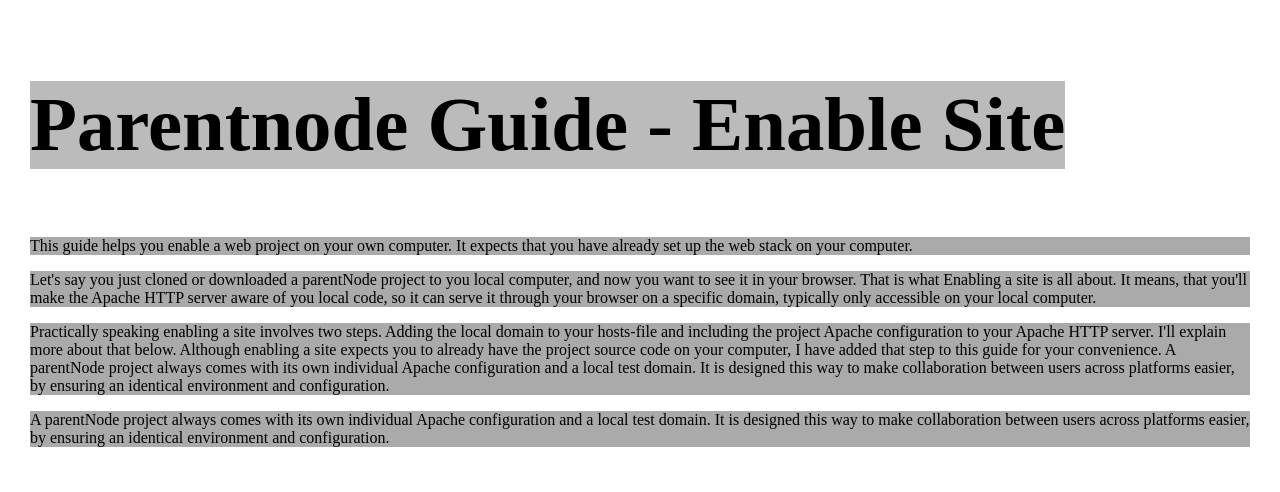
After one commit to parentnode/hwd, a PHP site: page /files_mads/enable-site.php in a window 1280 px wide. The commit adds this page. Shown: the top 492 px of the page. Run offline with PHP 8.4, Linux system fonts and the light colour scheme.

Commit message:
new page

```diff
--- /dev/null
+++ b/theme/www/files_mads/enable-site.php
@@ -0,0 +1,39 @@
+<!DOCTYPE html>
+<html lang="en">
+	<head>
+		<meta charset="utf-8" />
+		<meta http-equiv="X-UA-Compatible" content="IE=edge">
+		<title>Parentnode Guide - Enable site</title>
+		<meta name="viewport" content="width=device-width, initial-scale=1">
+		<link rel="stylesheet" type="text/css" media="screen" href="main.css" />
+		<style>
+			body {
+				padding: 30px;
+			}
+			h1 {
+				background-color: #BBBBBB;
+			}
+			p {
+				background-color: #AAAAAA;
+			}
+		</style>
+	</head>
+	<body>
+		<h1>
+			Parentnode Guide - Enable Site
+		</h1>
+		<p>
+			This guide helps you enable a web project on your own computer. It expects that you have already set up the web stack on your computer.
+		</p>
+		<p>
+			Let's say you just cloned or downloaded a parentNode project to you local computer, and now you want to see it in your browser. That is what Enabling a site is all about. It means, that you'll make the Apache HTTP server aware of you local code, so it can serve it through your browser on a specific domain, typically only accessible on your local computer.
+		</p>
+		<p>
+			Practically speaking enabling a site involves two steps. Adding the local domain to your hosts-file and including the project Apache configuration to your Apache HTTP server. I'll explain more about that below. Although enabling a site expects you to already have the project source code on your computer, I have added that step to this guide for your convenience.
+			A parentNode project always comes with its own individual Apache configuration and a local test domain. It is designed this way to make collaboration between users across platforms easier, by ensuring an identical environment and configuration.
+		</p>
+		<p>
+			A parentNode project always comes with its own individual Apache configuration and a local test domain. It is designed this way to make collaboration between users across platforms easier, by ensuring an identical environment and configuration.
+		</p>
+	</body>
+</html>
--- a/theme/www/files_mads/main.css
+++ b/theme/www/files_mads/main.css
@@ -16,7 +16,7 @@ h1 {
 }
 .container {
     position: absolute;
-    top: 50%;
+    top: 10%;
     left: 50%;
     margin-right: -50%; /* to compensate for taking up half the space with 'left: 50%' */
     transform: translate(-50%, -50%); /* moving the element up and left by half it own width */
@@ -51,34 +51,34 @@ h1 {
     font-family: 'Abril Fatface', cursive;
     text-align: right;
 }
-#txt1:hover{
+/* #txt1:hover{
     animation-name: fontChange;
     animation-duration: 1s;
     animation-iteration-count: 40;
     animation-timing-function: linear;
-}
+}*/
 #txt2 {
     color: white;
     font-family: 'Pacifico', cursive;
     text-align: center;
 }
-#txt2:hover {
+/*#txt2:hover {
     animation-name: fontChange2;
     animation-duration: 1.8s;
     animation-iteration-count: 40;
     animation-timing-function: linear;
-}
+}*/
 #txt3 {
     color: black;
     font-family: 'Archivo Black', sans-serif;
     text-align: left;
 }
-#txt3:hover {
+/*#txt3:hover {
     animation-name: fontChange;
     animation-duration: 1s;
     animation-iteration-count: 40;
     animation-timing-function: linear;
-}
+}*/
 
 /* animations */
 @keyframes fadeUp {
```
Also changed, not shown: theme/www/mads.php (+7 -5 lines).
